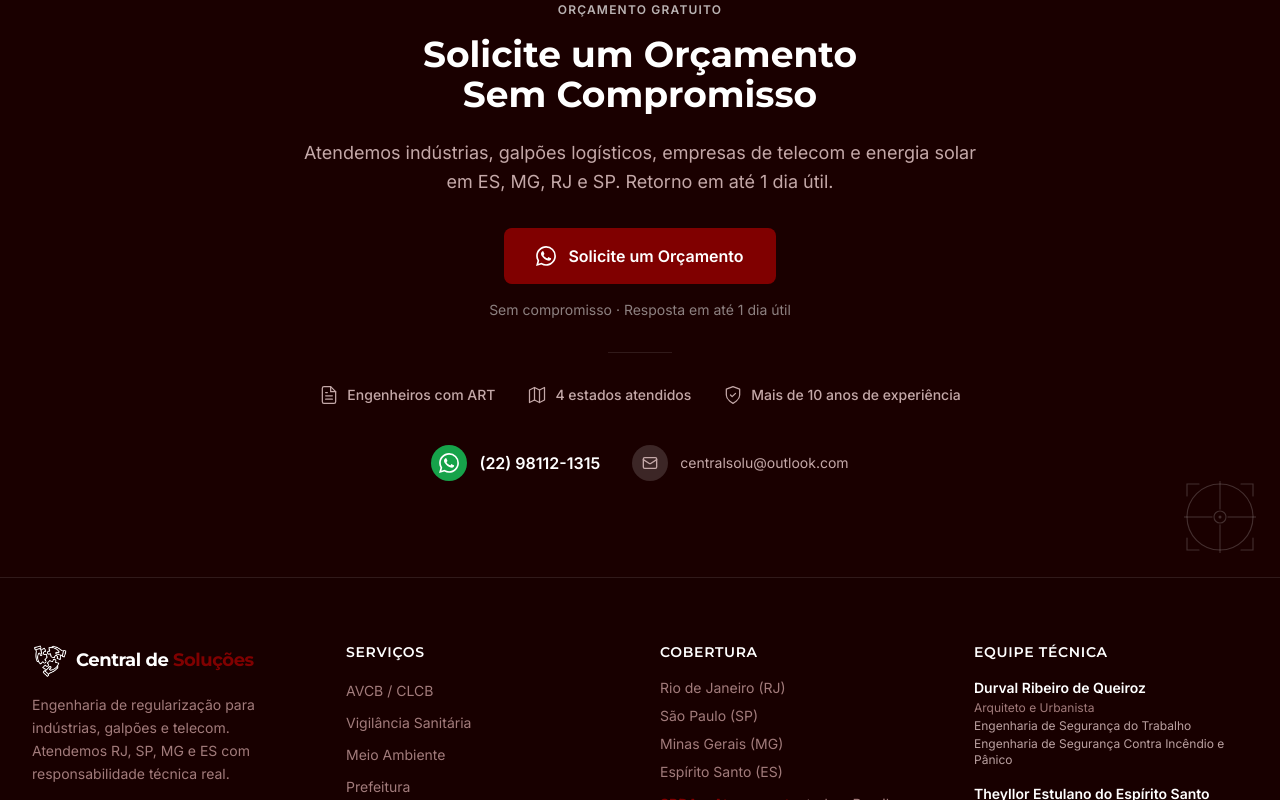
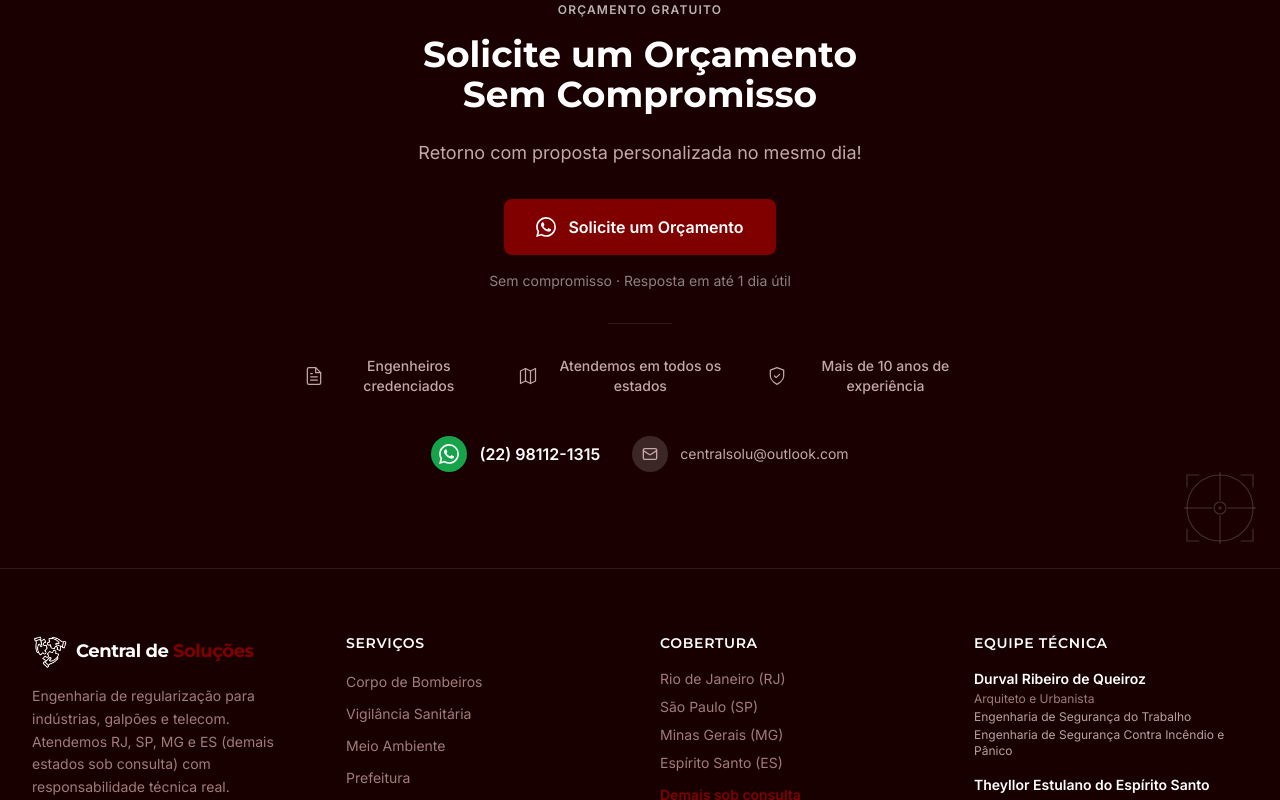
Before and after one commit to BarcelosMoises/Landing-Page-Central, a Next.js app: page / in a window 1280 px wide. Shown: the part 4820-5620 px from the top of the page. Built offline with nearby package versions, Linux system fonts and the light colour scheme.

Commit message:
refactor: update FormularioContato and Footer copy, rename AVCB to Corpo de Bombeiros

```diff
--- a/components/Footer.tsx
+++ b/components/Footer.tsx
@@ -23,7 +23,6 @@ const SERVICOS_FOOTER = [
   "avcb",
   "vigilancia-sanitaria",
   "licenciamento-ambiental",
-  "spda",
   "laudos-tecnicos",
   "projetos-tecnicos",
   "regularizacao-prefeitura",
@@ -107,7 +106,7 @@ export function Footer() {
 
               <p className="text-sm leading-relaxed max-w-xs" style={{ color: textMuted }}>
                 Engenharia de regularização para indústrias, galpões e telecom.
-                Atendemos RJ, SP, MG e ES com responsabilidade técnica real.
+                Atendemos RJ, SP, MG e ES (demais estados sob consulta) com responsabilidade técnica real.
               </p>
 
               <ul className="flex flex-col gap-2" aria-label="Dados de contato">
@@ -174,7 +173,7 @@ export function Footer() {
                 <li className="text-sm" style={{ color: textMuted }}>Minas Gerais (MG)</li>
                 <li className="text-sm" style={{ color: textMuted }}>Espírito Santo (ES)</li>
                 <li className="text-sm mt-1" style={{ color: textMuted }}>
-                  <span className="font-semibold" style={{ color: "var(--color-service-accent, #800000)" }}>SPDA e Aterramento:</span>{" "}todo o Brasil
+                  <span className="font-semibold" style={{ color: "var(--color-service-accent, #800000)" }}>Demais sob consulta</span>
                 </li>
               </ul>
             </div>
--- a/components/FormularioContato.tsx
+++ b/components/FormularioContato.tsx
@@ -9,7 +9,7 @@ const MENSAGEM_WHATSAPP =
 const TRUST_SIGNALS = [
   {
     id: "art",
-    label: "Engenheiros com ART",
+    label: "Engenheiros credenciados",
     // Ícone: arquivo/certificado — coerente com responsabilidade técnica
     icon: (
       <svg
@@ -33,7 +33,7 @@ const TRUST_SIGNALS = [
   },
   {
     id: "estados",
-    label: "4 estados atendidos",
+    label: "Atendemos em todos os estados",
     // Ícone: mapa/localização
     icon: (
       <svg
@@ -111,8 +111,7 @@ export function FormularioContato() {
             Nunca usar text-neutral-400 (#9ca3af) sobre #1a0000 — disssonância de temperatura.
           */}
           <p className="text-lg leading-relaxed -mt-2" style={{ color: "#c4a8a8" }}>
-            Atendemos indústrias, galpões logísticos, empresas de telecom e
-            energia solar em ES, MG, RJ e SP. Retorno em até 1 dia útil.
+            Retorno com proposta personalizada no mesmo dia!
           </p>
 
           {/* Botão CTA primário — WhatsApp */}
--- a/data/servicos.ts
+++ b/data/servicos.ts
@@ -152,7 +152,7 @@ export const servicos: readonly Servico[] = [
     id: "avcb",
     slug: "avcb-corpo-de-bombeiros",
     nome: "Legalização junto ao Corpo de Bombeiros (AVCB / CLCB)",
-    nomeAbreviado: "AVCB / CLCB",
+    nomeAbreviado: "Corpo de Bombeiros",
     nomeCurto: "Corpo de Bombeiros",
     categoria: "legalizacao",
     descricao:
```
